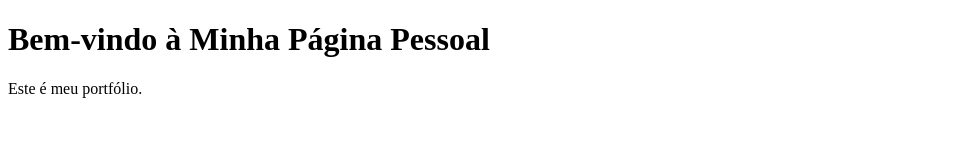
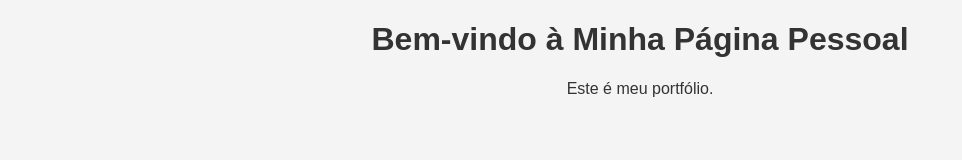
Before and after one commit to LeandroCesarFilho/pagina-pessoal, a plain HTML site: page index.html in a window 1280 px wide. Shown: the whole page, without its empty margins (0-962 px from the left). Drawn offline with Linux system fonts and the light colour scheme.

Commit message:
Criação da página de estilo e a linkagem ao html.

```diff
--- a/index.html
+++ b/index.html
@@ -3,7 +3,7 @@
 <head>
     <meta charset="UTF-8">
     <meta name="viewport" content="width=device-width, initial-scale=1.0">
-<!-- <link rel="stylesheet" href="style.css"> -->
+    <link rel="stylesheet" href="style.css">
     <title>Minha Página Pessoal</title>
 </head>
 <body>
--- /dev/null
+++ b/style.css
@@ -0,0 +1,6 @@
+body {
+    font-family: Arial, sans-serif;
+    background-color: #f4f4f4;
+    color: #333;
+    text-align: center;
+}
```
